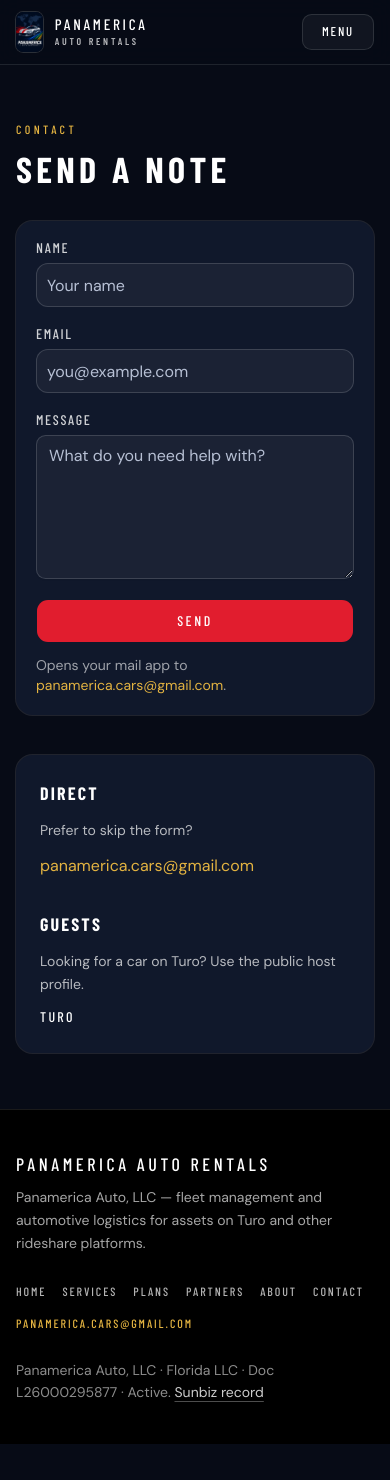
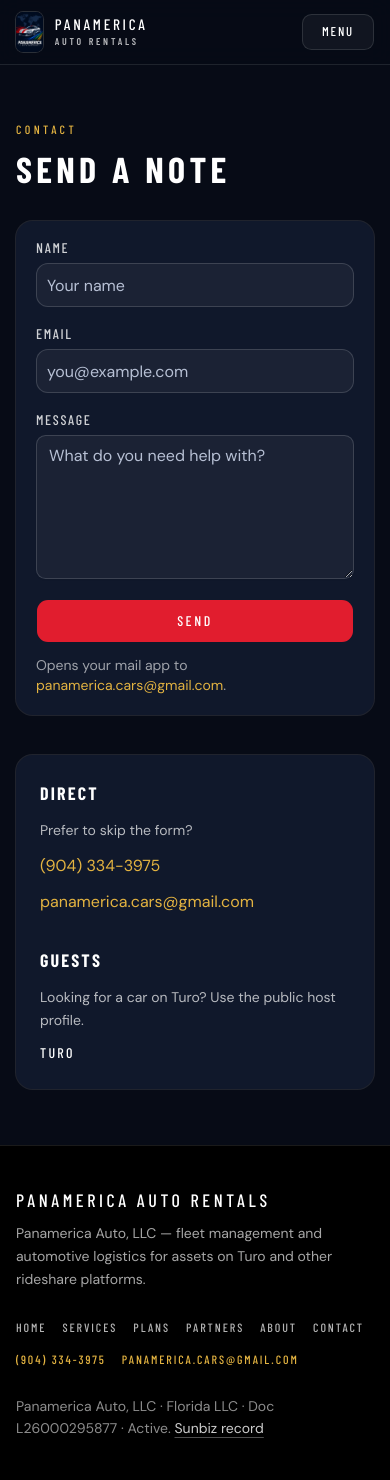
Before and after one commit to cvolkernick/panamerica-auto-rentals, a Next.js app: page /contact in a window 390 px wide. Before the commit the page ends 1444 px from the top, so only its background shows below. Built offline with nearby package versions, Linux system fonts and the light colour scheme.

Commit message:
Add public business phone to Contact Direct and footer
Show (904) 334-3975 as a tel:+19043343975 link next to the existing
Gmail address so visitors can call or email without inventing other
contact channels.

Co-authored-by: cvolkern <cvolkern@gmail.com>

```diff
--- a/app/contact/page.tsx
+++ b/app/contact/page.tsx
@@ -1,7 +1,12 @@
 import type { Metadata } from "next";
 
 import { ContactForm } from "@/components/contact-form";
-import { getContactEmail, turoGuestUrl } from "@/lib/site";
+import {
+  CONTACT_PHONE_DISPLAY,
+  CONTACT_PHONE_TEL,
+  getContactEmail,
+  turoGuestUrl,
+} from "@/lib/site";
 
 export const metadata: Metadata = {
   title: "Contact",
@@ -30,6 +35,12 @@ export default function ContactPage() {
           Prefer to skip the form?
         </p>
         <a
+          href={`tel:${CONTACT_PHONE_TEL}`}
+          className="mt-3 block text-gold hover:underline"
+        >
+          {CONTACT_PHONE_DISPLAY}
+        </a>
+        <a
           href={`mailto:${email}`}
           className="mt-3 block break-all text-gold hover:underline"
         >
--- a/components/site-footer.tsx
+++ b/components/site-footer.tsx
@@ -1,6 +1,12 @@
 import Link from "next/link";
 
-import { getContactEmail, legal, nav } from "@/lib/site";
+import {
+  CONTACT_PHONE_DISPLAY,
+  CONTACT_PHONE_TEL,
+  getContactEmail,
+  legal,
+  nav,
+} from "@/lib/site";
 
 export function SiteFooter() {
   const email = getContactEmail();
@@ -32,6 +38,14 @@ export function SiteFooter() {
               ))}
               <li>
                 <a
+                  href={`tel:${CONTACT_PHONE_TEL}`}
+                  className="font-heading text-xs tracking-[0.16em] text-gold uppercase hover:text-white"
+                >
+                  {CONTACT_PHONE_DISPLAY}
+                </a>
+              </li>
+              <li>
+                <a
                   href={`mailto:${email}`}
                   className="font-heading text-xs tracking-[0.16em] text-gold uppercase hover:text-white"
                 >
--- a/lib/site.ts
+++ b/lib/site.ts
@@ -1,4 +1,7 @@
 export const CONTACT_EMAIL_DEFAULT = "panamerica.cars@gmail.com";
+
+export const CONTACT_PHONE_DISPLAY = "(904) 334-3975";
+export const CONTACT_PHONE_TEL = "+19043343975";
 
 export function getContactEmail() {
   return (
```
